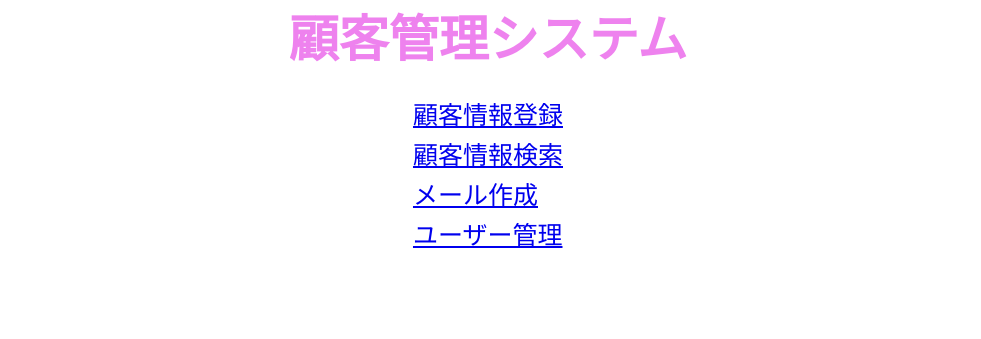
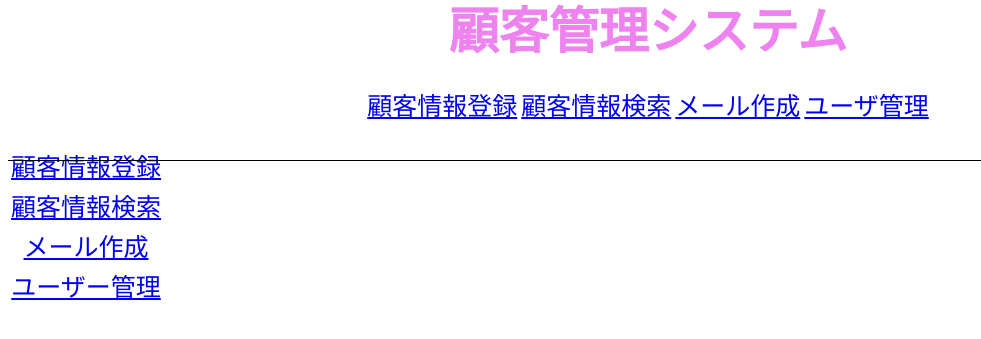
Before and after one commit to opl-cheshirecat/source, a PHP site: page /html/top.html in a window 1280 px wide. Shown: the top 339 px of the page, without its empty margins (0-981 px from the left). Run offline with PHP 8.4, Linux system fonts and the light colour scheme; some web fonts are replaced.

Commit message:
色々コミット

```diff
--- a/css/style.css
+++ b/css/style.css
@@ -22,19 +22,43 @@ body {
 /*------------------------
   TOPページ
 ------------------------*/
+.header {
+  height:20%;
+  width:100%;
+  position:fixed;
+  top:0px;
+  border-bottom: 1px #000000 solid;
+}
+.logo {
+  text-align: left;
+  float: left;;
+}
+.menu{
+
+}
+
+.menu_list {
+  margin:auto;
+  text-align: center;
+  font-size:25px;
+}
+
+/*------------------------
+  TOPページ
+------------------------*/
 .top_menu_list {
-  margin-left: 25%;
-  margin-right: 25%;
+  margin-top:15%;
+  margin-left: auto;
+  margin-right: auto;
 }
 
 .top_menu_table{
-  margin:auto;
+  text-align:center;
   font-size:25px;
 }
 
 .top_title {
   margin:auto;
-  margin-bottom:4%;
   text-align: center;
   font-size: 50px;
   font-weight:bold;
--- a/html/top.html
+++ b/html/top.html
@@ -8,10 +8,42 @@
 </head>
 
 <body>
-	<div class="top_menu_list">
+	<!-- メニュー -->
+	<div class="header">
 		<div class="top_title">
 			顧客管理システム
 		</div>
+		<br>
+		<div class="menu">
+			<table class="menu_list">
+				<tr>
+					<td class="menu1">
+						<a class="top_menu" href="clientRegist.html">
+							顧客情報登録
+						</a>
+					</td>
+					<td class="menu2">
+						<a class="top_menu" href="clientSearch.php">
+						顧客情報検索
+					</a>
+					</td>
+					<td class="menu3">
+						<a class="top_menu" href="createMail.php">
+						メール作成
+					</a>
+					</td>
+					<td class="menu4">
+						<a class="top_menu" href="clientSearch.php">
+						ユーザ管理
+					</a>
+					</td>
+				</tr>
+			</table>
+		</div>
+	</div>
+	<!-- メニュー -->
+	<!-- 内容 -->
+	<div class="top_menu_list">
 		<table class="top_menu_table">
 			<tr>
 				<td>
```
Also changed, not shown: gif/oplan_logo.png (added).
